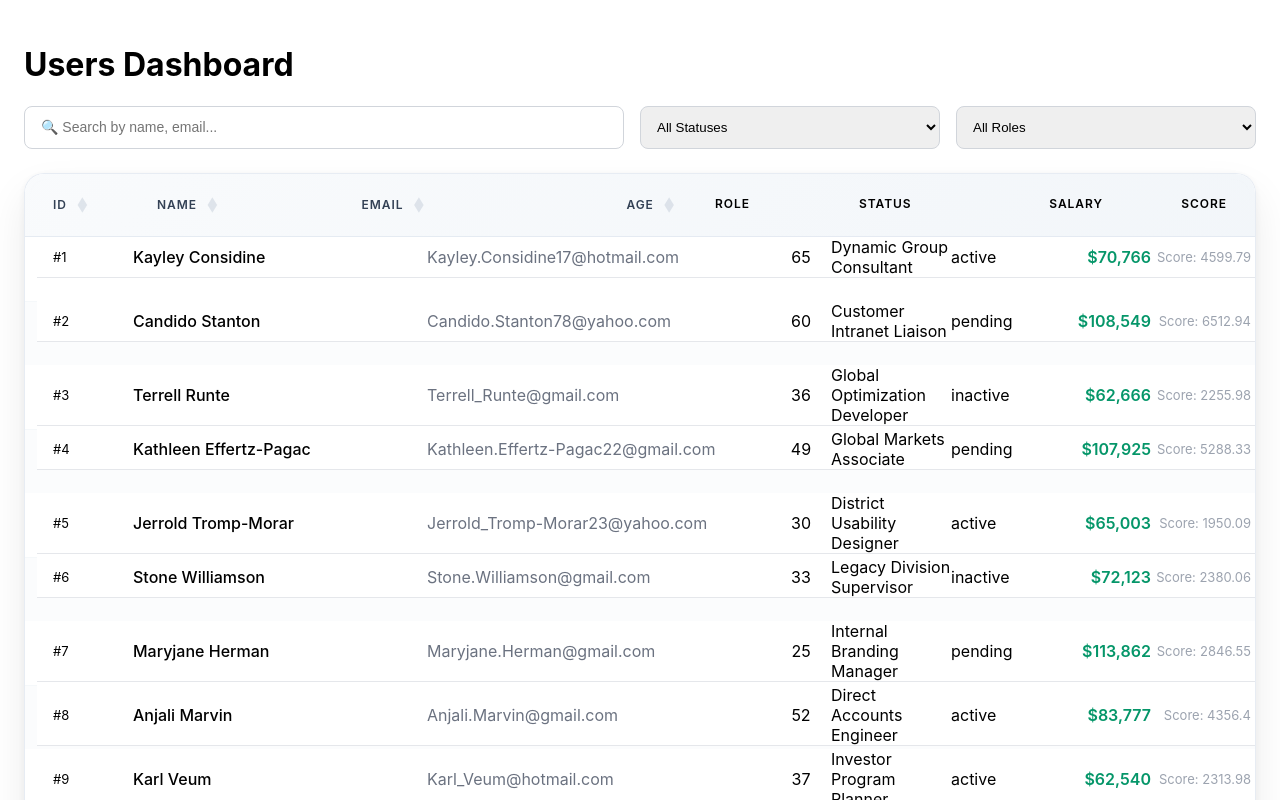
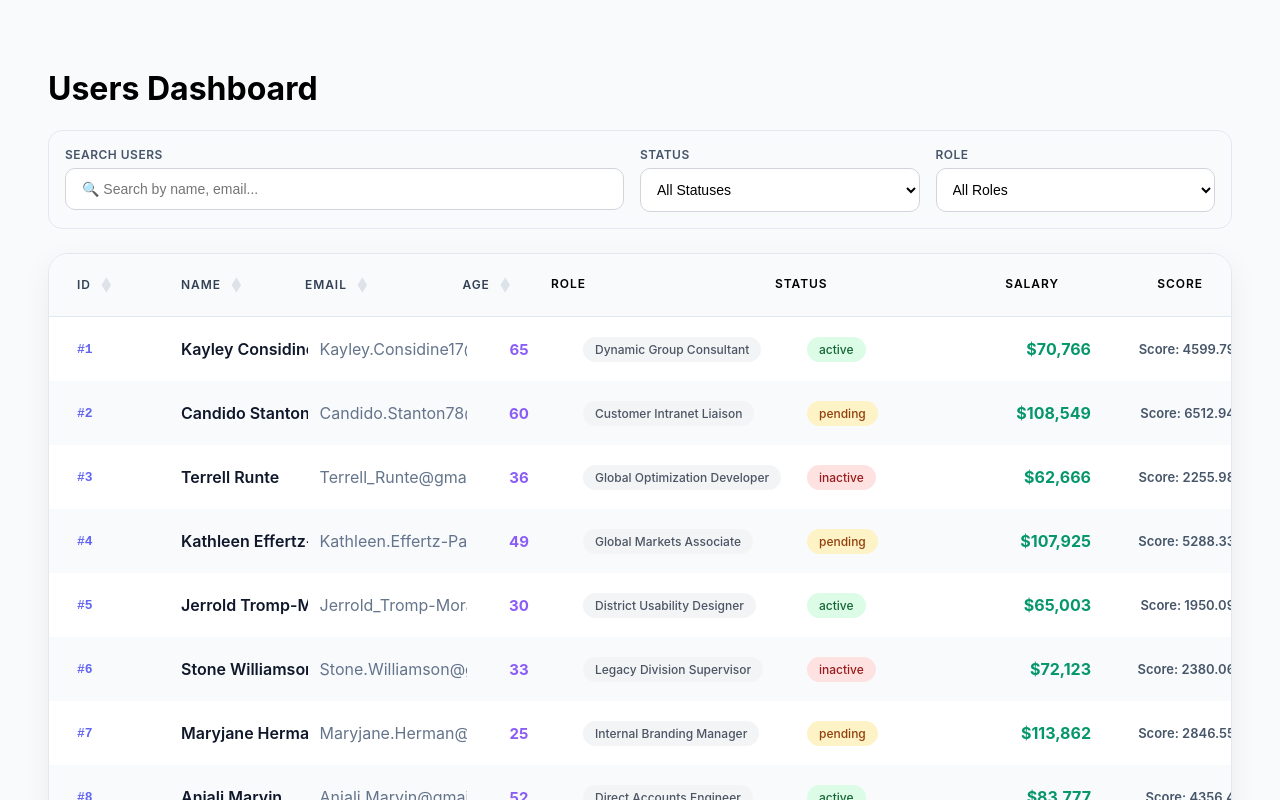
Before and after one commit to umidjon11111/users-dashboard-react, a React (Create React App) app: page / in a window 1280 px wide. Shown: the top 800 px of the page. Built offline with nearby package versions, Linux system fonts and the light colour scheme.

Commit message:
:uptdate table ui

```diff
--- a/src/App.js
+++ b/src/App.js
@@ -39,6 +39,13 @@ export default function App() {
   }, [allUsers, debouncedSearch, statusFilter, roleFilter]);
 
   return (
+    <main
+      style={{
+        minHeight: "100vh",
+        padding: 24,
+        background: "#f8fafc",
+      }}
+    >
       <div style={{ padding: 24 }}>
         <h1> Users Dashboard</h1>
 
@@ -61,5 +68,6 @@ export default function App() {
           />
         )}
       </div>
+    </main>
   );
 }
--- a/src/components/SearchFilters.jsx
+++ b/src/components/SearchFilters.jsx
@@ -1,3 +1,39 @@
+import React from "react";
+
+const fieldWrapper = {
+  display: "flex",
+  flexDirection: "column",
+  gap: 6,
+};
+
+const labelStyle = {
+  fontSize: 12,
+  fontWeight: 600,
+  color: "#475569",
+  letterSpacing: "0.04em",
+  textTransform: "uppercase",
+};
+
+const inputStyle = {
+  padding: "12px 16px",
+  border: "1px solid #d1d5db",
+  borderRadius: 10,
+  fontSize: 14,
+  outline: "none",
+  transition: "all 0.2s ease",
+  background: "#fff",
+};
+
+const selectStyle = {
+  padding: 12,
+  borderRadius: 10,
+  border: "1px solid #d1d5db",
+  fontSize: 14,
+  outline: "none",
+  background: "#fff",
+  cursor: "pointer",
+};
+
 const SearchFilters = ({
   searchTerm,
   setSearchTerm,
@@ -13,44 +49,59 @@ const SearchFilters = ({
         gridTemplateColumns: "2fr 1fr 1fr",
         gap: 16,
         marginBottom: 24,
+        padding: 16,
+        borderRadius: 14,
+        background: "rgba(248,250,252,0.7)",
+        border: "1px solid #e2e8f0",
+        backdropFilter: "blur(6px)",
       }}
     >
+      {/* 🔍 Search */}
+      <div style={fieldWrapper}>
+        <label htmlFor="search-input" style={labelStyle}>
+          Search Users
+        </label>
         <input
+          id="search-input"
           type="text"
           placeholder="🔍 Search by name, email..."
           value={searchTerm}
           onChange={(e) => setSearchTerm(e.target.value)}
-        style={{
-          padding: "12px 16px",
-          border: "1px solid #d1d5db",
-          borderRadius: 8,
-          fontSize: 14,
-        }}
+          style={inputStyle}
+          aria-label="Search users by name or email"
         />
+      </div>
 
+      {/* 📊 Status Filter */}
+      <div style={fieldWrapper}>
+        <label htmlFor="status-filter" style={labelStyle}>
+          Status
+        </label>
         <select
+          id="status-filter"
           value={statusFilter}
           onChange={(e) => setStatusFilter(e.target.value)}
-        style={{
-          padding: 12,
-          borderRadius: 8,
-          border: "1px solid #d1d5db",
-        }}
+          style={selectStyle}
+          aria-label="Filter users by status"
         >
           <option value="all">All Statuses</option>
           <option value="active">Active</option>
           <option value="inactive">Inactive</option>
           <option value="pending">Pending</option>
         </select>
+      </div>
 
+      {/* 👤 Role Filter */}
+      <div style={fieldWrapper}>
+        <label htmlFor="role-filter" style={labelStyle}>
+          Role
+        </label>
         <select
+          id="role-filter"
           value={roleFilter}
           onChange={(e) => setRoleFilter(e.target.value)}
-        style={{
-          padding: 12,
-          borderRadius: 8,
-          border: "1px solid #d1d5db",
-        }}
+          style={selectStyle}
+          aria-label="Filter users by role"
         >
           <option value="all">All Roles</option>
           <option value="Developer">Developer</option>
@@ -61,6 +112,7 @@ const SearchFilters = ({
           <option value="Consultant">Consultant</option>
         </select>
       </div>
+    </div>
   );
 };
 
--- a/src/components/UserRow.jsx
+++ b/src/components/UserRow.jsx
@@ -1,7 +1,16 @@
 import React, { memo, useMemo } from "react";
 import { calculateUserScore } from "../utils/calculateUserScore";
 
-const UserRow = memo(({ user, style, onClick }) => {
+const cellBase = {
+  padding: "0 12px",
+  display: "flex",
+  alignItems: "center",
+  overflow: "hidden",
+  whiteSpace: "nowrap",
+  textOverflow: "ellipsis",
+};
+
+const UserRow = memo(({ user, onClick, columns }) => {
   const score = useMemo(() => {
     return calculateUserScore({
       age: user.age,
@@ -9,74 +18,156 @@ const UserRow = memo(({ user, style, onClick }) => {
     });
   }, [user.age, user.salary]);
 
-  // 🔥 id string yoki number bo‘lsa ham crash bo‘lmasin
   const displayId =
-    typeof user.id === "string"
-      ? user.id.split("-")[1]
-      : user.id;
+    typeof user.id === "string" ? user.id.split("-")[1] : user.id;
 
   return (
-    <div
-      style={{
-        ...style,
-        display: "flex",
-        alignItems: "center",
-        padding: "0 16px",
-        borderBottom: "1px solid #e5e7eb",
-        cursor: "pointer",
-        background: "white",
-      }}
-      onClick={onClick}
-      onMouseEnter={(e) =>
-        (e.currentTarget.style.backgroundColor = "#f9fafb")
-      }
-      onMouseLeave={(e) =>
-        (e.currentTarget.style.backgroundColor = "white")
-      }
-    >
-      <div style={{ flex: "0 0 80px", fontSize: 13 }}>
+    <>
+      {/* ID */}
+      <div
+        style={{
+          ...cellBase,
+          flex: columns.id,
+          fontSize: 13,
+          fontWeight: 600,
+          color: "#6366f1",
+          fontFamily: "monospace",
+        }}
+      >
         #{displayId}
       </div>
 
-      <div style={{ flex: "1 1 200px", fontWeight: 500 }}>
-        {user.firstName} {user.lastName}
+      {/* NAME */}
+      <div
+        style={{
+          ...cellBase,
+          flex: columns.name,
+          fontWeight: 600,
+          color: "#0f172a",
+        }}
+      >
+        {user.firstName && user.lastName
+          ? `${user.firstName} ${user.lastName}`
+          : user.name}
       </div>
 
-      <div style={{ flex: "1 1 250px", color: "#6b7280" }}>
+      {/* EMAIL */}
+      <div
+        style={{
+          ...cellBase,
+          flex: columns.email,
+          color: "#64748b",
+        }}
+      >
         {user.email}
       </div>
 
-      <div style={{ flex: "0 0 60px", textAlign: "center" }}>
+      {/* AGE */}
+      <div
+        style={{
+          ...cellBase,
+          flex: columns.age,
+          justifyContent: "center",
+          color: "#8b5cf6",
+          fontWeight: 700,
+          fontSize: 15,
+        }}
+      >
         {user.age}
       </div>
 
-      <div style={{ flex: "0 0 120px" }}>{user.role}</div>
-
-      <div style={{ flex: "0 0 100px" }}>{user.status}</div>
-
+      {/* ROLE */}
       <div
         style={{
-          flex: "0 0 100px",
-          textAlign: "right",
-          fontWeight: 600,
+          ...cellBase,
+          flex: columns.role,
+        }}
+      >
+        <span
+          style={{
+            padding: "5px 12px",
+            borderRadius: "14px",
+            fontSize: "12px",
+            fontWeight: 500,
+            backgroundColor:
+              user.role === "Admin"
+                ? "#dbeafe"
+                : user.role === "Manager"
+                  ? "#e0e7ff"
+                  : "#f3f4f6",
+            color:
+              user.role === "Admin"
+                ? "#1e40af"
+                : user.role === "Manager"
+                  ? "#4338ca"
+                  : "#4b5563",
+          }}
+        >
+          {user.role}
+        </span>
+      </div>
+
+      {/* STATUS */}
+      <div
+        style={{
+          ...cellBase,
+          flex: columns.status,
+        }}
+      >
+        <span
+          style={{
+            padding: "5px 12px",
+            borderRadius: "14px",
+            fontSize: "12px",
+            fontWeight: 500,
+            backgroundColor:
+              user.status === "active"
+                ? "#dcfce7"
+                : user.status === "pending"
+                  ? "#fef3c7"
+                  : "#fee2e2",
+            color:
+              user.status === "active"
+                ? "#166534"
+                : user.status === "pending"
+                  ? "#92400e"
+                  : "#991b1b",
+          }}
+        >
+          {user.status}
+        </span>
+      </div>
+
+      {/* SALARY */}
+      <div
+        style={{
+          ...cellBase,
+          flex: columns.salary,
+          justifyContent: "flex-end",
+          fontWeight: 700,
           color: "#059669",
         }}
       >
-        ${user.salary.toLocaleString()}
+        ${user.salary?.toLocaleString()}
       </div>
 
+      {/* SCORE */}
       <div
         style={{
-          flex: "0 0 100px",
-          textAlign: "right",
+          ...cellBase,
+          flex: columns.score,
+          justifyContent: "flex-end",
           fontSize: 13,
-          color: "#9ca3af",
+          color: "#475569",
+          fontWeight: 600,
         }}
       >
         Score: {score}
       </div>
-    </div>
+    </>
   );
 });
 
+UserRow.displayName = "UserRow";
+
 export default UserRow;
--- a/src/components/VirtualizedTable.jsx
+++ b/src/components/VirtualizedTable.jsx
@@ -3,31 +3,38 @@ import { FixedSizeList as List } from "react-window";
 import UserRow from "./UserRow";
 import { useSortedUsers } from "../hooks/useSortedUsers";
 
+// 🔥 BARCHA COLUMN WIDTHLAR BIR JOYDA (HEADER + ROW 100% SYNC)
+const COLUMNS = {
+  id: "0 0 80px",
+  name: "1 1 220px",
+  email: "1 1 260px",
+  age: "0 0 80px",
+  role: "0 0 200px",
+  status: "0 0 120px",
+  salary: "0 0 140px",
+  score: "0 0 120px",
+};
+
 const getNextSortState = (currentSortBy, currentDirection, key) => {
   if (currentSortBy !== key) {
     return { sortBy: key, direction: "asc" };
   }
-
   if (currentDirection === "asc") {
     return { sortBy: key, direction: "desc" };
   }
-
   if (currentDirection === "desc") {
     return { sortBy: null, direction: "asc" };
   }
-
   return { sortBy: key, direction: "asc" };
 };
 
-const SortIcon = ({ active, direction }) => {
-  return (
+const SortIcon = ({ active, direction }) => (
   <div
     style={{
       display: "flex",
       flexDirection: "column",
       marginLeft: 4,
       opacity: active ? 1 : 0.25,
-        transition: "all 0.2s ease",
       fontSize: 10,
       lineHeight: "10px",
     }}
@@ -51,7 +58,6 @@ const SortIcon = ({ active, direction }) => {
     </span>
   </div>
 );
-};
 
 const HeaderCell = ({
   label,
@@ -69,7 +75,6 @@ const HeaderCell = ({
       onClick={() => onSort(columnKey)}
       style={{
         flex,
-        textAlign: align,
         display: "flex",
         alignItems: "center",
         justifyContent:
@@ -82,21 +87,12 @@ const HeaderCell = ({
         cursor: "pointer",
         userSelect: "none",
         padding: "10px 12px",
-        borderRadius: 10,
-        transition: "all 0.2s ease",
-        background: active ? "rgba(37, 99, 235, 0.08)" : "transparent",
+        fontWeight: 600,
         color: active ? "#1d4ed8" : "#334155",
-        fontWeight: active ? 700 : 600,
-      }}
-      onMouseEnter={(e) => {
-        if (!active)
-          e.currentTarget.style.background = "rgba(148,163,184,0.08)";
-      }}
-      onMouseLeave={(e) => {
-        if (!active) e.currentTarget.style.background = "transparent";
+        whiteSpace: "nowrap", // 🔥 MUHIM
       }}
     >
-      <span>{label}</span>
+      {label}
       <SortIcon active={active} direction={sortDirection} />
     </div>
   );
@@ -108,10 +104,8 @@ const Header = ({ sortBy, sortDirection, onSort }) => {
       style={{
         display: "flex",
         padding: "12px 16px",
-        background:
-          "linear-gradient(135deg, rgba(248,250,252,0.9), rgba(241,245,249,0.9))",
-        backdropFilter: "blur(8px)",
-        borderBottom: "1px solid rgba(226,232,240,0.8)",
+        background: "#f8fafc",
+        borderBottom: "1px solid #e2e8f0",
         fontSize: 12,
         textTransform: "uppercase",
         letterSpacing: "0.08em",
@@ -120,64 +114,21 @@ const Header = ({ sortBy, sortDirection, onSort }) => {
         zIndex: 20,
       }}
     >
-      <HeaderCell
-        label="ID"
-        columnKey="id"
-        flex="0 0 80px"
-        sortBy={sortBy}
-        sortDirection={sortDirection}
-        onSort={onSort}
-      />
-      <HeaderCell
-        label="Name"
-        columnKey="name"
-        flex="1 1 200px"
-        sortBy={sortBy}
-        sortDirection={sortDirection}
-        onSort={onSort}
-      />
-      <HeaderCell
-        label="Email"
-        columnKey="email"
-        flex="1 1 250px"
-        sortBy={sortBy}
-        sortDirection={sortDirection}
-        onSort={onSort}
-      />
-      <HeaderCell
-        label="Age"
-        columnKey="age"
-        flex="0 0 80px"
-        align="center"
-        sortBy={sortBy}
-        sortDirection={sortDirection}
-        onSort={onSort}
-      />
+      <HeaderCell label="ID" columnKey="id" flex={COLUMNS.id} sortBy={sortBy} sortDirection={sortDirection} onSort={onSort} />
+      <HeaderCell label="Name" columnKey="name" flex={COLUMNS.name} sortBy={sortBy} sortDirection={sortDirection} onSort={onSort} />
+      <HeaderCell label="Email" columnKey="email" flex={COLUMNS.email} sortBy={sortBy} sortDirection={sortDirection} onSort={onSort} />
+      <HeaderCell label="Age" columnKey="age" flex={COLUMNS.age} align="center" sortBy={sortBy} sortDirection={sortDirection} onSort={onSort} />
 
-      <div style={{ flex: "0 0 120px", padding: "10px 12px", fontWeight: 600 }}>
+      <div style={{ flex: COLUMNS.role, padding: "10px 12px", fontWeight: 600, whiteSpace: "nowrap" }}>
         Role
       </div>
-      <div style={{ flex: "0 0 100px", padding: "10px 12px", fontWeight: 600 }}>
+      <div style={{ flex: COLUMNS.status, padding: "10px 12px", fontWeight: 600, whiteSpace: "nowrap" }}>
         Status
       </div>
-      <div
-        style={{
-          flex: "0 0 120px",
-          padding: "10px 12px",
-          textAlign: "right",
-          fontWeight: 600,
-        }}
-      >
+      <div style={{ flex: COLUMNS.salary, padding: "10px 12px", textAlign: "right", fontWeight: 600, whiteSpace: "nowrap" }}>
         Salary
       </div>
-      <div
-        style={{
-          flex: "0 0 100px",
-          padding: "10px 12px",
-          textAlign: "right",
-          fontWeight: 600,
-        }}
-      >
+      <div style={{ flex: COLUMNS.score, padding: "10px 12px", textAlign: "right", fontWeight: 600, whiteSpace: "nowrap" }}>
         Score
       </div>
     </div>
@@ -190,15 +141,14 @@ const VirtualizedTable = ({ users = [], onRowClick }) => {
 
   const handleSort = useCallback(
     (key) => {
-      setSortBy((prevSortBy) => {
-        const next = getNextSortState(prevSortBy, sortDirection, key);
+      setSortBy((prev) => {
+        const next = getNextSortState(prev, sortDirection, key);
         setSortDirection(next.direction);
         return next.sortBy;
       });
     },
-    [sortDirection],
+    [sortDirection]
   );
-
 
   const sortedUsers = useSortedUsers(users, sortBy, sortDirection);
 
@@ -211,24 +161,26 @@ const VirtualizedTable = ({ users = [], onRowClick }) => {
         <div
           style={{
             ...style,
-            padding: "0 12px",
-            background: index % 2 === 0 ? "#ffffff" : "rgba(248,250,252,0.6)",
+            display: "flex", // 🔥 HEADER BILAN BIR XIL LAYOUT
+            padding: "0 16px",
+            background: index % 2 === 0 ? "#ffffff" : "#f8fafc",
             borderBottom: "1px solid #f1f5f9",
-            transition: "all 0.2s ease",
+            alignItems: "center",
           }}
           onMouseEnter={(e) => {
-            e.currentTarget.style.background = "rgba(37, 99, 235, 0.06)";
+            e.currentTarget.style.background = "#eef2ff";
           }}
           onMouseLeave={(e) => {
             e.currentTarget.style.background =
-              index % 2 === 0 ? "#ffffff" : "rgba(248,250,252,0.6)";
+              index % 2 === 0 ? "#ffffff" : "#f8fafc";
           }}
         >
-          <UserRow user={user} onClick={() => onRowClick?.(user)} />
+          {/* 🔥 EN MUHIM: UserRow ham shu COLUMNS flexni ishlatishi kerak */}
+          <UserRow user={user} onClick={() => onRowClick?.(user)} columns={COLUMNS} />
         </div>
       );
     },
-    [sortedUsers, onRowClick],
+    [sortedUsers, onRowClick]
   );
 
   return (
@@ -236,17 +188,12 @@ const VirtualizedTable = ({ users = [], onRowClick }) => {
       style={{
         borderRadius: 20,
         overflow: "hidden",
-        background: "rgba(255,255,255,0.9)",
-        backdropFilter: "blur(10px)",
-        border: "1px solid rgba(226,232,240,0.8)",
-        boxShadow: "0 20px 40px rgba(2,6,23,0.08), 0 2px 8px rgba(2,6,23,0.06)",
+        background: "#ffffff",
+        border: "1px solid #e2e8f0",
+        boxShadow: "0 10px 30px rgba(2,6,23,0.06)",
       }}
     >
-      <Header
-        sortBy={sortBy}
-        sortDirection={sortDirection}
-        onSort={handleSort}
-      />
+      <Header sortBy={sortBy} sortDirection={sortDirection} onSort={handleSort} />
 
       <List
         height={600}
@@ -254,7 +201,6 @@ const VirtualizedTable = ({ users = [], onRowClick }) => {
         itemSize={64}
         width="100%"
         overscanCount={10}
-        style={{ background: "transparent" }}
       >
         {Row}
       </List>
```
Also changed, not shown: src/components/Header.jsx (added, +102 -0 lines), src/components/HeaderCell.jsx (added, +53 -0 lines), src/components/SortIcon.jsx (added, +34 -0 lines), src/constants/columns.js (added, +10 -0 lines). Lines whose indentation alone changed are shown as unchanged.
